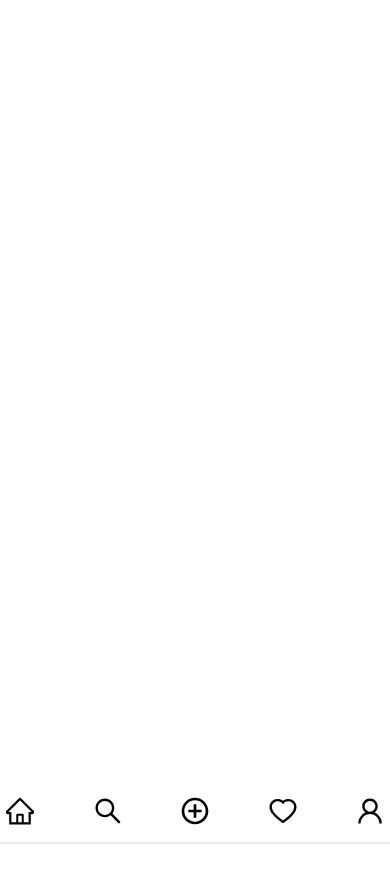
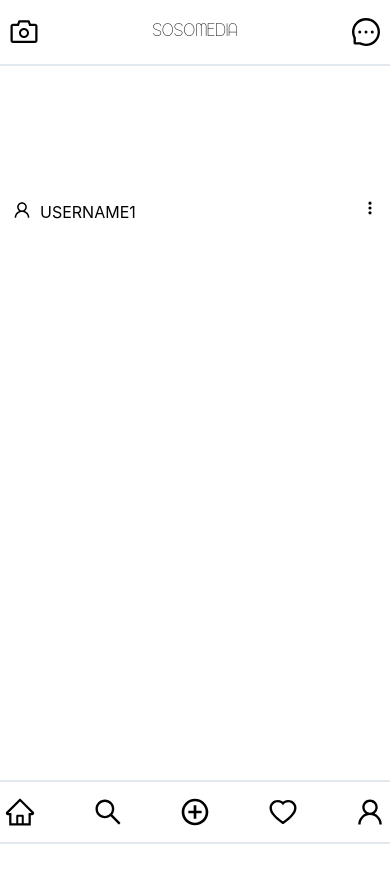
Before and after one commit to gitgoodboi/sosomedia, a React (Create React App) app: page / in a window 390 px wide. Shown: the top 882 px of the page. Before the commit the page ends 844 px from the top, so only its background shows below. Built offline with nearby package versions, Linux system fonts and the light colour scheme; the HTML template or start-up script is replaced by a standard one.

Commit message:
TIMELINE ENTRY WITH MOBILE NAVBAR(top) FAILURE

```diff
--- a/src/App.css
+++ b/src/App.css
@@ -2,3 +2,13 @@
   height: 100%;
   text-align: center;
 }
+.story
+{
+  top: 100px;
+  display: block;
+}
+.timeline
+{
+  top: 200px;
+  display: block;
+}
--- a/src/App.js
+++ b/src/App.js
@@ -2,14 +2,23 @@ import React from 'react';
 import './App.css';
 import Navbar from '../src/Components/Navbar'
 import './tailwind.css'
+import NavbarMobile from './Components/Navbar/NavbarMobile'
+import Timeline from './Components/Timeline'
 
 function App() {
   return (
 
       <div className='maindiv' className='h-screen'>
-        {/* <section class='relative' >
-          <h1>TIMELINE</h1>
-        </section> */}
+
+          <NavbarMobile />
+
+        <section className='story absolute' >
+          {/* STORY BAR */}
+        </section>
+
+        <section className='timeline absolute' >
+          <Timeline />
+        </section>
 
           <Navbar />
 
--- /dev/null
+++ b/src/Components/Navbar/NavbarMobile/index.js
@@ -0,0 +1,23 @@
+import React from 'react'
+import { AiOutlineCamera, AiOutlineMessage } from "react-icons/ai"
+
+function NavbarMobile()
+{
+    return(
+
+    <section className="fixed w-screen flex justify-between border-solid border-b-2 lg:hidden" >
+    <div className='px-2 py-4' >
+        <AiOutlineCamera size={32} />
+    </div>
+    <div>
+        <h1 className='hello lg:hidden py-5 px-10 font-micolestherregular ' >SOSOMEDIA</h1>
+    </div>
+    <div className='px-2 py-4' >
+        <AiOutlineMessage size={32} />
+    </div>
+    </section>
+
+    )
+}
+
+export default NavbarMobile;
--- a/src/Components/Navbar/fonts.css
+++ /dev/null
@@ -1,4 +0,0 @@
-@font-face{
-    font-family: 'micolesther';
-    src: url('./../../fonts/Micolesther\ Regular.ttf');
-}
--- a/src/Components/Navbar/index.js
+++ b/src/Components/Navbar/index.js
@@ -1,7 +1,6 @@
 import React from 'react';
 import './styles.css'
 import './../../../src/tailwind.css'
-import './fonts.css'
 
 
 import { AiOutlineHome, AiOutlineSearch, AiOutlineHeart, AiOutlineUser, AiOutlineCompass } from "react-icons/ai";
@@ -11,7 +10,7 @@ function Navbar(){
 
     return(
         <div className='navbar' >
-        <div className='fixed bottom-0 w-screen flex justify-center
+        <div className='fixed bg-white bg-opacity-100 bottom-0 w-screen flex justify-center border-solid border-t-2
         lg:top-0 h-16 border-solid border-b-2 items-center'>
         {/* <nav class='w-screen' > */}
 
--- /dev/null
+++ b/src/Components/Timeline/index.js
@@ -0,0 +1,43 @@
+import React from 'react';
+import { AiOutlineUser } from "react-icons/ai"
+import { HiDotsVertical } from "react-icons/hi"
+import ironman1 from "./../../images/Ironman01.jpg"
+
+function Timeline(){
+    return(
+        <section className='maintimeline absolute w-screen h-screen' >
+
+        <div>
+            <div className='flex' >
+                {/* USER INFO*/}
+
+                <div className='flex px-3 ' >
+                    <AiOutlineUser size={20} />
+                    <p className='px-2' >USERNAME1</p>
+                </div>
+
+                <div className="absolute right-0 usermenu px-3" >
+                    {/* USER MENU */}
+                    <HiDotsVertical size={16} />
+                </div>
+            </div>
+
+            <div>
+                {/* MAIN POST */}
+
+                    {/* <img src={ironman1} alt='firstpost' className='object-cover' ></img> */}
+
+            </div>
+            <div>
+                {/* LIKES */}
+            </div>
+            <div>
+                {/* COMMENTS */}
+            </div>
+        </div>
+
+        </section>
+    )
+}
+
+export default Timeline;
--- /dev/null
+++ b/src/Components/Timeline/styles.css
@@ -0,0 +1,11 @@
+.maintimeline{
+    top: 200px;
+}
+.usermenu{
+    position: relative;
+    float: right;
+}
+.imagecontainer{
+    width: 180px;
+    height: 180px;
+}
```
Also changed, not shown: src/Components/Navbar/stylesheet.css (deleted, +0 -12 lines), src/images/Ironman01.jpg (added), 1 other file (tests, documents, lock files or other folders).
